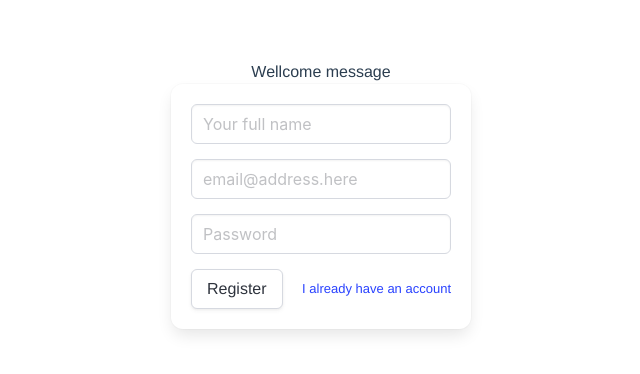
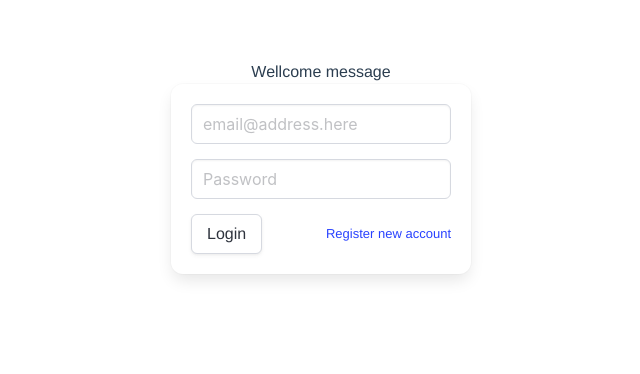
Before and after one commit to terciodemelo/helpdesk, a Vue app in the folder Code/frontend/: page / in a window 1280 px wide. Shown: the top 374 px of the page, without its empty margins (319-959 px from the left). Built offline with nearby package versions, Linux system fonts and the light colour scheme; what vue-resource would draw is missing.

Commit message:
[Frontend] Customer registry implementation

```diff
--- a/Code/frontend/src/components/FormFooter.vue
+++ b/Code/frontend/src/components/FormFooter.vue
@@ -1,6 +1,9 @@
 <template>
   <div class="form-footer">
-    <a class="button">{{ button }}</a>
+    <button class="button" @click.prevent="buttonClick">
+      {{ button }}
+    </button>
+
     <div id="form-footer-links">
       <a href="" @click.prevent="followLink">{{ link }}</a>
     </div>
@@ -12,6 +15,9 @@ export default {
   name: 'form-footer',
   props: ['button', 'link'],
   methods: {
+    buttonClick () {
+      this.$emit('button-click')
+    },
     followLink () {
       this.$emit('follow-link')
     }
--- a/Code/frontend/src/components/Home.vue
+++ b/Code/frontend/src/components/Home.vue
@@ -4,11 +4,11 @@
       Wellcome message
     </div>
 
-    <login-form v-if="form === 'login'"
+    <login-form v-if="!loggedIn() && form === 'login'"
                 @follow-link="swapForm">
     </login-form>
 
-    <register-form v-else-if="form === 'register'"
+    <register-form v-else-if="!loggedIn() && form === 'register'"
                    @follow-link="swapForm">
     </register-form>
   </div>
@@ -18,14 +18,19 @@
 import LoginForm from './LoginForm'
 import RegisterForm from './RegisterForm'
 
+import AuthHelper from '../helpers/auth_helper'
+
 export default {
   name: 'home',
   data () {
     return {
-      form: 'register'
+      form: 'login'
     }
   },
   methods: {
+    loggedIn () {
+      return AuthHelper.isLoggedIn()
+    },
     swapForm () {
       this.form = this.form === 'login' ? 'register' : 'login'
     }
--- a/Code/frontend/src/components/RegisterForm.vue
+++ b/Code/frontend/src/components/RegisterForm.vue
@@ -1,14 +1,15 @@
 <template>
   <div class="register-form">
-    <form class="box" action="/api/users">
-      <input class="input" id="name" type="text" name="name"
-             placeholder="Your full name">
-      <input class="input" id="email" type="email" name="email"
-             placeholder="email@address.here">
-      <input class="input" id="password" type="password" name="password"
-             placeholder="Password">
+    <form class="box" action="/api/users" @submit.prevent="submit">
+      <input class="input" type="text" name="name"
+             v-model="name" placeholder="Your full name">
+      <input class="input" type="email" name="email"
+             v-model="email" placeholder="email@address.here">
+      <input class="input" type="password" name="password"
+             v-model="password" placeholder="Password">
 
       <form-footer :button="'Register'"
+                   @button-click="submit"
                    :link="'I already have an account'"
                    @follow-link="followLink">
       </form-footer>
@@ -21,7 +22,33 @@ import FormFooter from './FormFooter'
 
 export default {
   name: 'register-form',
+  data () {
+    return {
+      name: '',
+      email: '',
+      password: ''
+    }
+  },
   methods: {
+    submit () {
+      let payload = {
+        name: this.name,
+        email: this.email,
+        password: this.password,
+        type: 'Customer'
+      }
+
+      let headers = {
+        'Content-Type': 'application/json'
+      }
+
+      this.$http.post('/api/users', payload, headers)
+                .then(response => { // success
+                  this.$emit('follow-link')
+                }, response => {
+                  console.log(response.body)
+                })
+    },
     followLink () {
       this.$emit('follow-link')
     }
--- /dev/null
+++ b/Code/frontend/src/helpers/auth_helper.js
@@ -0,0 +1,28 @@
+export default {
+  isLoggedIn () {
+    return !!localStorage.getItem('auth_token')
+  },
+
+  isAdmin () {
+    return this.isLoggedIn() && localStorage.getItem('user_type') === 'AdminUser'
+  },
+
+  isSupportAgent () {
+    return this.isLoggedIn() && localStorage.getItem('user_type') === 'SupportUser'
+  },
+
+  isCustomer () {
+    return this.isLoggedIn() && !this.isAdmin() && !this.isSupportAgent()
+  },
+
+  login (authToken, userType) {
+    localStorage.setItem('auth_token', authToken)
+    localStorage.setItem('user_type', userType)
+  },
+
+  logout () {
+    localStorage.removeItem('auth_token')
+    localStorage.removeItem('user_type')
+    this.loggedIn = false
+  }
+}
```
Also changed, not shown: Code/frontend/.eslintrc.js.
